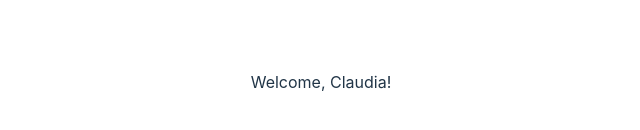
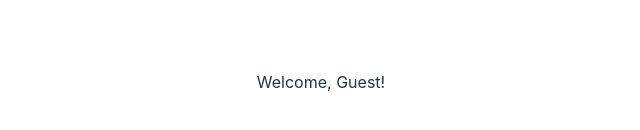
Before and after one commit to Airtcloudia/React, a React (Vite) app: page / in a window 1280 px wide. Shown: the part 318-448 px from the top of the page, without its empty margins (319-959 px from the left). Built offline with nearby package versions, Linux system fonts and the light colour scheme.

Commit message:
add esercizio-17

```diff
--- a/src/App.jsx
+++ b/src/App.jsx
@@ -6,9 +6,10 @@ import { Welcome } from './Welcome'
 
 function App() {
   return (
-   <Welcome name = "Claudia"/>
-
+   <Welcome />
   )
 }
 
 export default App
+
+/* se non viene passata alcuna props, react lo leggerà come undefined */
--- a/src/Welcome.jsx
+++ b/src/Welcome.jsx
@@ -1,6 +1,7 @@
-export const Welcome = (props)=> {
-const {name} = props;
-return (
-    <p>Welcome, {name}!</p>
-)
-}
+export function Welcome({ name }) {
+    return <p>Welcome, {name}!</p>;
+  }
+
+  Welcome.defaultProps = {
+    name: 'Guest'
+  }
```
